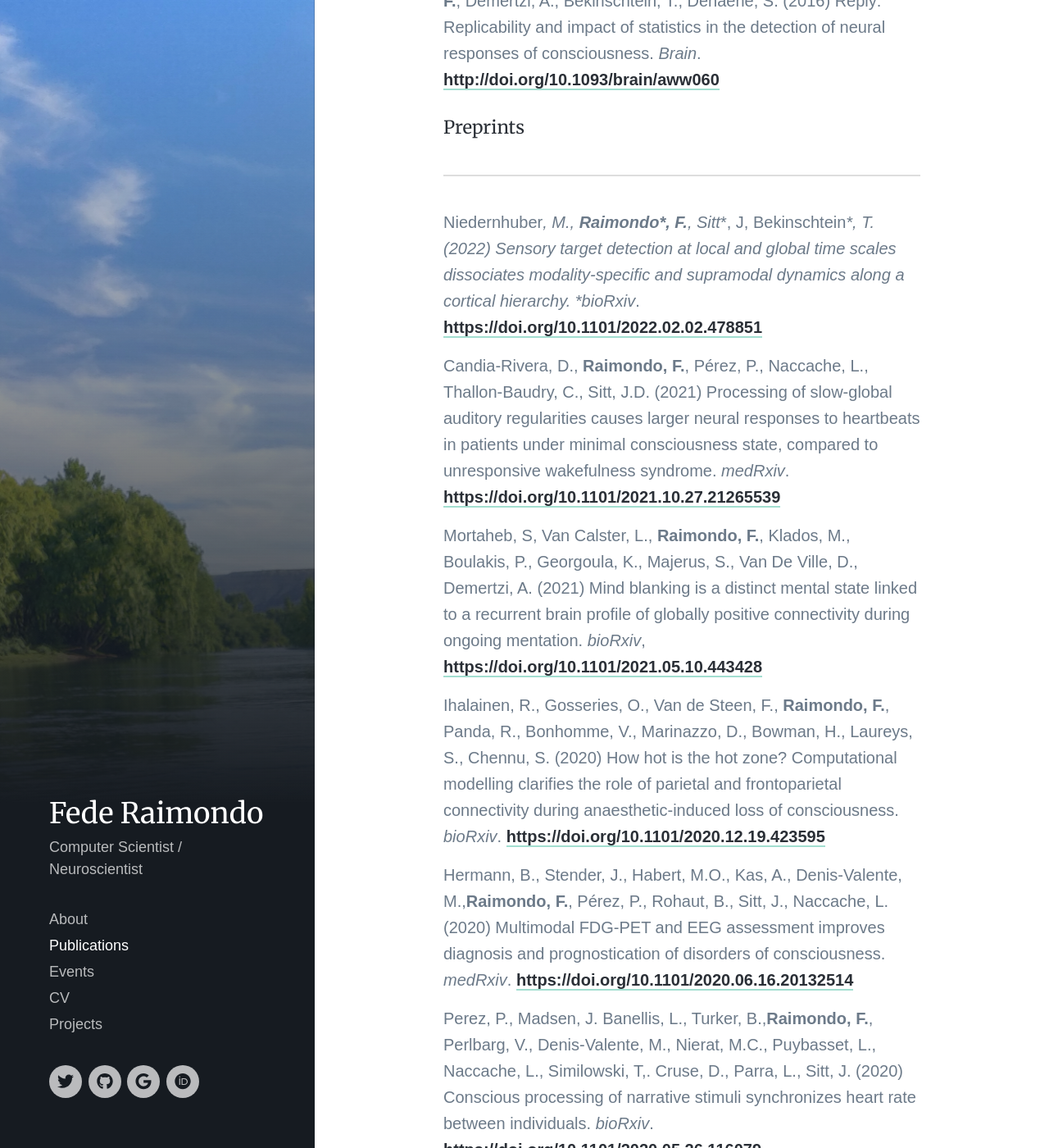
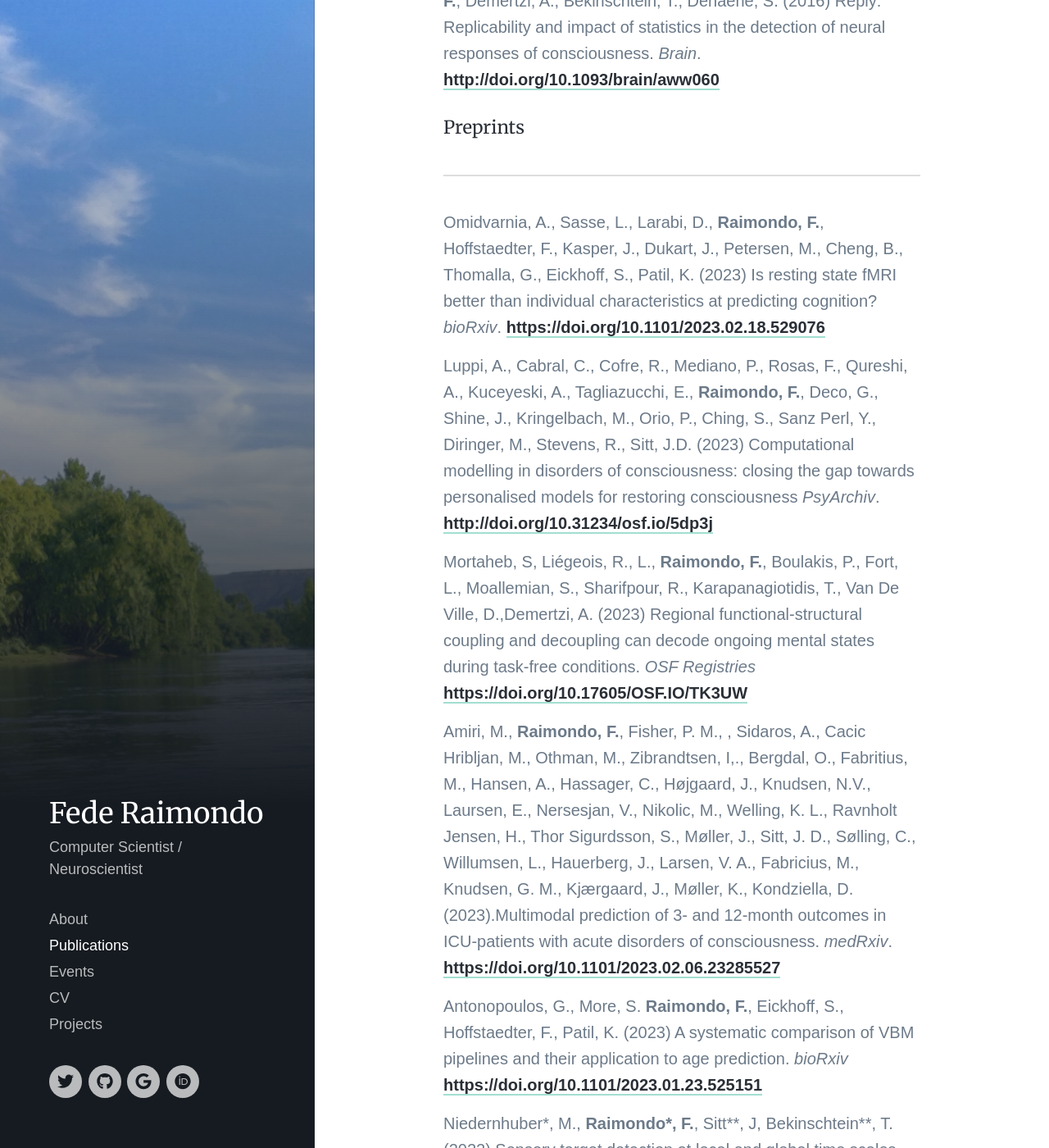
Before and after one commit to fraimondo/fraimondo.github.io, a Jekyll site: the page built from _pages/publications.md, in a window 1280 px wide and 1400 px high, scrolled down 5807 px. Shown: the whole window at 82% size. Built offline with Jekyll 4.4.1, drawn with Linux system fonts in a browser that asks for light colours; nearby versions of some CDN libraries; some web fonts are replaced; some of the changed text lies outside the part shown.

Commit message:
Update publications and events

```diff
--- a/Gemfile
+++ b/Gemfile
@@ -1,8 +1,9 @@
 source 'https://rubygems.org'
 
-gem 'jekyll', '3.8.5'
+gem 'jekyll'
 
 group :jekyll_plugins do
   gem 'jekyll-paginate'
   gem 'jekyll-sitemap'
 end
+gem "rexml", "~> 3.2"
--- a/_pages/publications.md
+++ b/_pages/publications.md
@@ -1,6 +1,6 @@
 ---
 title: Publications
-subtitle: Updated on 15/12/2022
+subtitle: Updated on 24/04/2023
 description:
 featured_image: /images/fraimondo/rio_v.jpeg
 banner_image: /images/fraimondo/rio2.jpg
@@ -10,13 +10,13 @@ banner_image: /images/fraimondo/rio2.jpg
 
 #### First author
 -----------------
-Niedernhuber*, M., **Raimondo*, F.**, Sitt*\*, J, Bekinschtein*\*, T. (2022) Sensory target detection at local and global timescales reveals a hierarchy of supramodal dynamics in the human cortex. *Journal of Neuroscience*. <https://doi.org/10.1523/JNEUROSCI.0658-22.2022>
+Niedernhuber\*, M., **Raimondo\*, F.**, Sitt\*\*, J, Bekinschtein\*\*, T. (2022) Sensory target detection at local and global timescales reveals a hierarchy of supramodal dynamics in the human cortex. *Journal of Neuroscience*. <https://doi.org/10.1523/JNEUROSCI.0658-22.2022>
 
-Amiri,* M., Fisher, P. M., **Raimondo\*, F.**, Sidaros, A., Cacic Hribljan, M., Othman, M., Zibrandtsen, I,. Albrechtsen, S., Bergdal, O., Hansen, A., Hassager, C., Højgaard, J., Waldemar Jakobsen, E., Ravnholt Jensen, H., Møller, J., Nersesjan, V., Nikolic, M., Harboe Olsen, M., Thor Sigurdsson, S., Sitt, J. D., Sølling, C., Welling, K. L., Willumsen, L., Hauerberg, J., Larsen, V. A., Fabricius, M., Knudsen, G. M., Kjærgaard, J., Møller, K., Kondziella, D. (2022) Multimodal prediction of residual consciousness in the intensive care unit: the CONNECT-ME study. *Brain*. <https://doi.org/10.1093/brain/awac335>
+Amiri,\* M., Fisher\*, P. M., **Raimondo\*, F.**, Sidaros, A., Cacic Hribljan, M., Othman, M., Zibrandtsen, I,. Albrechtsen, S., Bergdal, O., Hansen, A., Hassager, C., Højgaard, J., Waldemar Jakobsen, E., Ravnholt Jensen, H., Møller, J., Nersesjan, V., Nikolic, M., Harboe Olsen, M., Thor Sigurdsson, S., Sitt, J. D., Sølling, C., Welling, K. L., Willumsen, L., Hauerberg, J., Larsen, V. A., Fabricius, M., Knudsen, G. M., Kjærgaard, J., Møller, K., Kondziella, D. (2022) Multimodal prediction of residual consciousness in the intensive care unit: the CONNECT-ME study. *Brain*. <https://doi.org/10.1093/brain/awac335>
 
-Gaubert,* S., **Raimondo\*, F.**, Houot, M., Corsi, M.C., Naccache, L., Sitt, J., Hermann, B., Odiette., D., Gagliardi, G., Habert, M.O., Dubois, B., De Vico Fallani, F., Bakardjian, H., Epelbaum, S. (2019) EEG evidence of compensatory mechanisms in preclinical Alzheimer’s disease. *Brain*. <https://doi.org/10.1093/brain/awz150>
+Gaubert,\* S., **Raimondo\*, F.**, Houot, M., Corsi, M.C., Naccache, L., Sitt, J., Hermann, B., Odiette., D., Gagliardi, G., Habert, M.O., Dubois, B., De Vico Fallani, F., Bakardjian, H., Epelbaum, S. (2019) EEG evidence of compensatory mechanisms in preclinical Alzheimer’s disease. *Brain*. <https://doi.org/10.1093/brain/awz150>
 
-Engemann,* D., **Raimondo\*, F.**, King, J.R., Rohaut, B., Louppe, G., Faugeras, F., Annen, J., Cassol, H., Gosseries, O., Fernandez Slezak, D., Laureys, S., Naccache, L., Dehaene, S., Sitt, J. (2018) Robust EEG-based cross-site and cross-protocol classification of states of consciousness. *Brain*. <https://doi.org/10.1093/brain/awy251>
+Engemann,\* D., **Raimondo\*, F.**, King, J.R., Rohaut, B., Louppe, G., Faugeras, F., Annen, J., Cassol, H., Gosseries, O., Fernandez Slezak, D., Laureys, S., Naccache, L., Dehaene, S., Sitt, J. (2018) Robust EEG-based cross-site and cross-protocol classification of states of consciousness. *Brain*. <https://doi.org/10.1093/brain/awy251>
 
 **Raimondo, F.**, Rohaut, B., Demertzi, A., Valente, M., Sati, M., Fernandez Slezak, D., Naccache, L., Sitt, J. (2017) Brain-heart modulations reveals consciousness in non-communicating patients. *Annals of Neurology*. <http://doi.org/10.1002/ana.25045>
 
@@ -68,7 +68,17 @@ Naccache, L., Sitt, J., King, J.-R., Rohaut, B., Faugeras, F., Chennu, S., Strau
 
 #### Preprints
 --------------
-Niedernhuber*, M., **Raimondo*, F.**, Sitt*\*, J, Bekinschtein*\*, T. (2022) Sensory target detection at local and global time scales dissociates modality-specific and supramodal dynamics along a cortical hierarchy. *bioRxiv*. <https://doi.org/10.1101/2022.02.02.478851>
+Omidvarnia, A., Sasse, L., Larabi, D., **Raimondo, F.**, Hoffstaedter, F., Kasper, J., Dukart, J., Petersen, M., Cheng, B., Thomalla, G., Eickhoff, S., Patil, K. (2023) Is resting state fMRI better than individual characteristics at predicting cognition? *bioRxiv*. <https://doi.org/10.1101/2023.02.18.529076>
+
+Luppi, A., Cabral, C., Cofre, R., Mediano, P., Rosas, F., Qureshi, A., Kuceyeski, A., Tagliazucchi, E., **Raimondo, F.**, Deco, G., Shine, J., Kringelbach, M., Orio, P., Ching, S., Sanz Perl, Y., Diringer, M., Stevens, R., Sitt, J.D. (2023) Computational modelling in disorders of consciousness: closing the gap towards personalised models for restoring consciousness *PsyArchiv*. <http://doi.org/10.31234/osf.io/5dp3j>
+
+Mortaheb, S, Liégeois, R., L., **Raimondo, F.**, Boulakis, P., Fort, L., Moallemian,  S., Sharifpour, R., Karapanagiotidis, T., Van De Ville, D.,Demertzi, A. (2023) Regional functional-structural coupling and decoupling can decode ongoing mental states during task-free conditions. *OSF Registries* <https://doi.org/10.17605/OSF.IO/TK3UW>
+
+Amiri, M., **Raimondo, F.**, Fisher, P. M., , Sidaros, A., Cacic Hribljan, M., Othman, M., Zibrandtsen, I,., Bergdal, O., Fabritius, M., Hansen, A., Hassager, C., Højgaard, J., Knudsen, N.V., Laursen, E., Nersesjan, V., Nikolic, M., Welling, K. L., Ravnholt Jensen, H., Thor Sigurdsson, S., Møller, J., Sitt, J. D., Sølling, C., Willumsen, L., Hauerberg, J., Larsen, V. A., Fabricius, M., Knudsen, G. M.,   Kjærgaard, J., Møller, K., Kondziella, D. (2023).Multimodal prediction of 3- and 12-month outcomes in ICU-patients with acute disorders of consciousness. *medRxiv*. <https://doi.org/10.1101/2023.02.06.23285527>
+
+Antonopoulos, G., More, S. **Raimondo, F.**, Eickhoff, S., Hoffstaedter, F., Patil, K. (2023) A systematic comparison of VBM pipelines and their application to age prediction. *bioRxiv* <https://doi.org/10.1101/2023.01.23.525151>
+
+Niedernhuber\*, M., **Raimondo\*, F.**, Sitt\*\*, J, Bekinschtein\*\*, T. (2022) Sensory target detection at local and global time scales dissociates modality-specific and supramodal dynamics along a cortical hierarchy. *bioRxiv*. <https://doi.org/10.1101/2022.02.02.478851>
 
 Candia-Rivera, D., **Raimondo, F.**, Pérez, P., Naccache, L., Thallon-Baudry, C., Sitt, J.D. (2021) Processing of slow-global auditory regularities causes larger neural responses to heartbeats in patients under minimal consciousness state, compared to unresponsive wakefulness syndrome. *medRxiv*. <https://doi.org/10.1101/2021.10.27.21265539>
 
--- a/_sass/_includes/_blog.scss
+++ b/_sass/_includes/_blog.scss
@@ -126,10 +126,10 @@
 
 .pagination__prev {
 	float: left;
-	padding-right: $grid-spacing/2;
+	padding-right: calc($grid-spacing / 2);
 }
 
 .pagination__next {
 	float: right;
-	padding-left: $grid-spacing/2;
+	padding-left: calc($grid-spacing / 2);
 }
--- a/_sass/_includes/_gallery.scss
+++ b/_sass/_includes/_gallery.scss
@@ -95,14 +95,14 @@
 .gallery--grid {
 
 	.gallery__wrap {
-		margin-left: -$grid-spacing/2;
-		margin-right: -$grid-spacing/2;
+		margin-left: calc(-1 * $grid-spacing / 2);
+		margin-right: calc(-1 * $grid-spacing / 2);
 	}
 
 	.gallery__item {
 		float: left;
 		width: 50%;
-		padding: $grid-spacing/2;
+		padding: calc($grid-spacing / 2);
 	}
 
 	.gallery__item__link {
```
Also changed, not shown: _pages/events.md (+18 -2 lines), Gemfile.lock.
